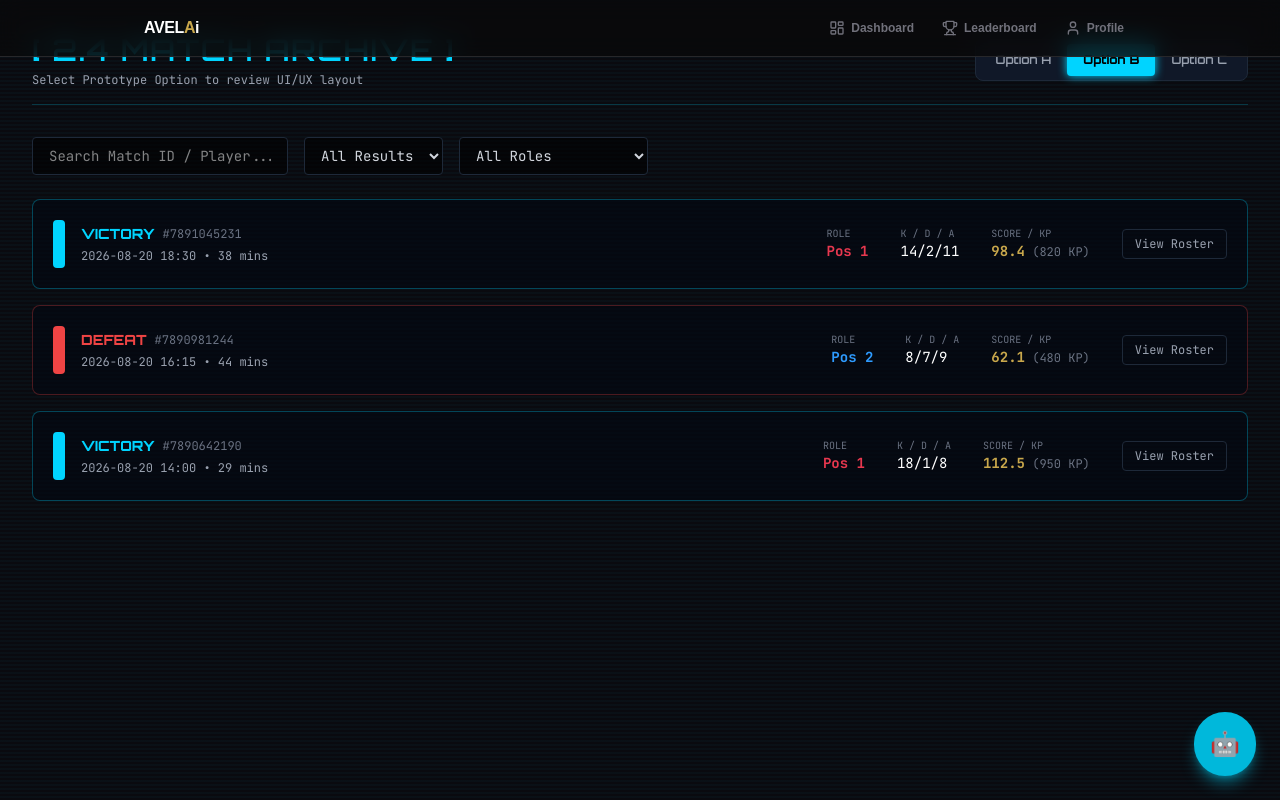
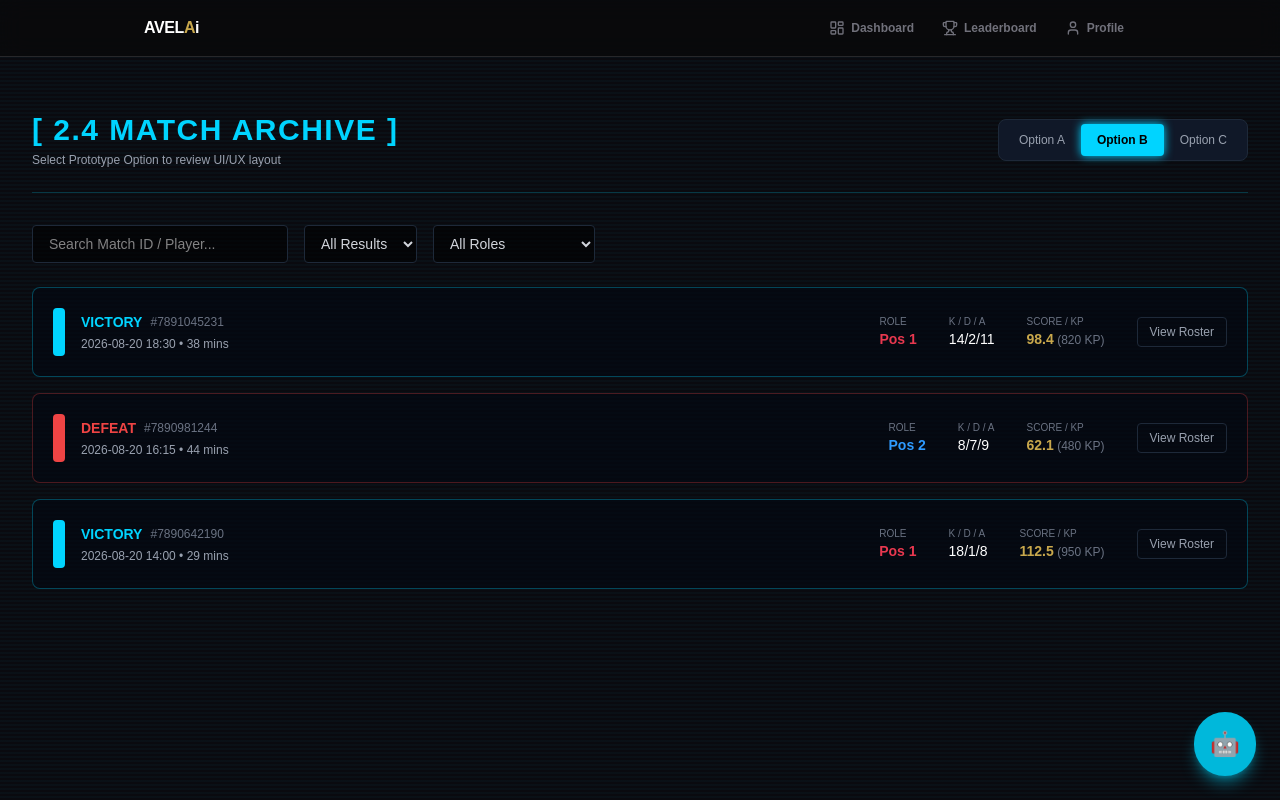
Before and after one commit to illiYhad/avelai, a Next.js app: page /match-history in a window 1280 px wide. Both pictures are taken after a click on the button "Option B". Built offline with nearby package versions, Linux system fonts and the light colour scheme.

Commit message:
fix: add top padding to prevent navbar clipping

```diff
--- a/app/match-history/page.tsx
+++ b/app/match-history/page.tsx
@@ -17,7 +17,7 @@ interface PlayerStat {
 
 interface MatchRecord {
     match_id: string;
-    duration: number; // minutes
+    duration: number;
     radiant_win: boolean;
     evaluated_at: string;
     user_won: boolean;
@@ -110,7 +110,7 @@ const MOCK_MATCHES: MatchRecord[] = [
 export default function MatchHistoryPage() {
     const [activeTab, setActiveTab] = useState<'A' | 'B' | 'C'>('A');
     const [searchTerm, setSearchTerm] = useState('');
-    const [filterResult, setFilterResult] = useState<'all' | 'win' | 'loss'>('all');
+    const [filterResult, setFilterResult] = useState<string>('all');
     const [filterRole, setFilterRole] = useState<string>('all');
     const [expandedMatchId, setExpandedMatchId] = useState<string | null>(null);
     const [selectedMatch, setSelectedMatch] = useState<MatchRecord>(MOCK_MATCHES[0]);
@@ -130,29 +130,24 @@ export default function MatchHistoryPage() {
     }, [searchTerm, filterResult, filterRole]);
 
     return (
-        <div className="min-h-screen bg-[#0A0A0F] text-white p-4 md:p-8 relative overflow-hidden font-sans">
-            <style jsx global>{`
-        @import url('https://fonts.googleapis.com/css2?family=JetBrains+Mono:wght@400;700&family=Orbitron:wght@600;800&display=swap');
-        .font-jetbrains { font-family: 'JetBrains Mono', monospace !important; }
-        .font-orbitron { font-family: 'Orbitron', sans-serif !important; }
-      `}</style>
-
+        <div className="min-h-screen bg-[#0A0A0F] text-white px-4 md:px-8 pb-12 pt-24 md:pt-28 relative overflow-hidden font-mono">
             {/* Cyber Scanline */}
             <div
                 className="absolute inset-0 pointer-events-none z-0"
                 style={{
-                    backgroundImage: `repeating-linear-gradient(0deg, transparent, transparent 2px, rgba(0, 212, 255, 0.03) 2px, rgba(0, 212, 255, 0.03) 4px)`,
+                    backgroundImage:
+                        'repeating-linear-gradient(0deg, transparent, transparent 2px, rgba(0, 212, 255, 0.03) 2px, rgba(0, 212, 255, 0.03) 4px)',
                 }}
             />
 
             <div className="max-w-7xl mx-auto z-10 relative">
                 {/* Header & Prototype Selector */}
-                <div className="flex flex-col md:flex-row justify-between items-center mb-8 border-b border-[#00D4FF]/20 pb-4 gap-4">
+                <div className="flex flex-col md:flex-row justify-between items-start md:items-center mb-8 border-b border-[#00D4FF]/20 pb-6 gap-4">
                     <div>
-                        <h1 className="font-orbitron text-2xl md:text-3xl text-[#00D4FF] tracking-wider">
+                        <h1 className="text-2xl md:text-3xl text-[#00D4FF] tracking-wider font-bold">
                             [ 2.4 MATCH ARCHIVE ]
                         </h1>
-                        <p className="text-xs text-gray-400 font-jetbrains mt-1">
+                        <p className="text-xs text-gray-400 mt-1">
                             Select Prototype Option to review UI/UX layout
                         </p>
                     </div>
@@ -162,7 +157,7 @@ export default function MatchHistoryPage() {
                             <button
                                 key={tab}
                                 onClick={() => setActiveTab(tab)}
-                                className={`px-4 py-2 rounded font-orbitron text-xs transition-all ${activeTab === tab
+                                className={`px-4 py-2 rounded text-xs transition-all ${activeTab === tab
                                         ? 'bg-[#00D4FF] text-black font-bold shadow-[0_0_10px_#00D4FF]'
                                         : 'text-gray-400 hover:text-white'
                                     }`}
@@ -174,7 +169,7 @@ export default function MatchHistoryPage() {
                 </div>
 
                 {/* Global Controls */}
-                <div className="flex flex-wrap gap-4 mb-6 font-jetbrains text-sm">
+                <div className="flex flex-wrap gap-4 mb-6 text-sm">
                     <input
                         type="text"
                         placeholder="Search Match ID / Player..."
@@ -184,7 +179,7 @@ export default function MatchHistoryPage() {
                     />
                     <select
                         value={filterResult}
-                        onChange={(e) => setFilterResult(e.target.value as any)}
+                        onChange={(e) => setFilterResult(e.target.value)}
                         className="bg-black/60 border border-gray-800 focus:border-[#00D4FF] px-3 py-2 rounded text-gray-300 outline-none"
                     >
                         <option value="all">All Results</option>
@@ -208,7 +203,7 @@ export default function MatchHistoryPage() {
                 {/* --- OPTION A: Cyber Terminal Table --- */}
                 {activeTab === 'A' && (
                     <div className="border border-gray-800 bg-gray-950/70 rounded-lg overflow-x-auto">
-                        <table className="w-full text-left font-jetbrains text-xs">
+                        <table className="w-full text-left text-xs">
                             <thead className="bg-gray-900/80 border-b border-gray-800 text-[#00D4FF]">
                                 <tr>
                                     <th className="p-4">MATCH ID</th>
@@ -227,8 +222,10 @@ export default function MatchHistoryPage() {
                                         <td className="p-4 text-gray-300 font-bold">#{m.match_id}</td>
                                         <td className="p-4 text-gray-500">{m.evaluated_at}</td>
                                         <td className="p-4">
-                                            <span className={`px-2 py-1 rounded text-[10px] font-bold ${m.user_won ? 'bg-[#00D4FF]/20 text-[#00D4FF]' : 'bg-[#EF4444]/20 text-[#EF4444]'
-                                                }`}>
+                                            <span
+                                                className={`px-2 py-1 rounded text-[10px] font-bold ${m.user_won ? 'bg-[#00D4FF]/20 text-[#00D4FF]' : 'bg-[#EF4444]/20 text-[#EF4444]'
+                                                    }`}
+                                            >
                                                 {m.user_won ? 'VICTORY' : 'DEFEAT'}
                                             </span>
                                         </td>
@@ -238,7 +235,8 @@ export default function MatchHistoryPage() {
                                             </span>
                                         </td>
                                         <td className="p-4 text-gray-300">
-                                            {m.user_stats.kills} / <span className="text-red-400">{m.user_stats.deaths}</span> / {m.user_stats.assists}
+                                            {m.user_stats.kills} / <span className="text-red-400">{m.user_stats.deaths}</span> /{' '}
+                                            {m.user_stats.assists}
                                         </td>
                                         <td className="p-4 text-[#C9A84C] font-bold">{m.user_stats.total_score}</td>
                                         <td className="p-4 text-gray-400">{m.user_stats.base_kp}</td>
@@ -252,7 +250,7 @@ export default function MatchHistoryPage() {
 
                 {/* --- OPTION B: Match Card Feed --- */}
                 {activeTab === 'B' && (
-                    <div className="flex flex-col gap-4 font-jetbrains">
+                    <div className="flex flex-col gap-4">
                         {filteredMatches.map((m) => (
                             <div
                                 key={m.match_id}
@@ -264,8 +262,10 @@ export default function MatchHistoryPage() {
                                         <div className={`w-3 h-12 rounded ${m.user_won ? 'bg-[#00D4FF]' : 'bg-[#EF4444]'}`} />
                                         <div>
                                             <div className="flex items-center gap-2">
-                                                <span className={`font-orbitron font-bold text-sm ${m.user_won ? 'text-[#00D4FF]' : 'text-[#EF4444]'
-                                                    }`}>
+                                                <span
+                                                    className={`font-bold text-sm ${m.user_won ? 'text-[#00D4FF]' : 'text-[#EF4444]'
+                                                        }`}
+                                                >
                                                     {m.user_won ? 'VICTORY' : 'DEFEAT'}
                                                 </span>
                                                 <span className="text-gray-500 text-xs">#{m.match_id}</span>
@@ -285,7 +285,9 @@ export default function MatchHistoryPage() {
                                         </div>
                                         <div>
                                             <div className="text-[10px] text-gray-500 uppercase">K / D / A</div>
-                                            <span>{m.user_stats.kills}/{m.user_stats.deaths}/{m.user_stats.assists}</span>
+                                            <span>
+                                                {m.user_stats.kills}/{m.user_stats.deaths}/{m.user_stats.assists}
+                                            </span>
                                         </div>
                                         <div>
                                             <div className="text-[10px] text-gray-500 uppercase">Score / KP</div>
@@ -293,7 +295,9 @@ export default function MatchHistoryPage() {
                                             <span className="text-xs text-gray-500"> ({m.user_stats.base_kp} KP)</span>
                                         </div>
                                         <button
-                                            onClick={() => setExpandedMatchId(expandedMatchId === m.match_id ? null : m.match_id)}
+                                            onClick={() =>
+                                                setExpandedMatchId(expandedMatchId === m.match_id ? null : m.match_id)
+                                            }
                                             className="px-3 py-1.5 border border-gray-800 hover:border-gray-600 rounded text-xs text-gray-400"
                                         >
                                             {expandedMatchId === m.match_id ? 'Hide Roster' : 'View Roster'}
@@ -304,10 +308,15 @@ export default function MatchHistoryPage() {
                                 {expandedMatchId === m.match_id && (
                                     <div className="mt-4 pt-4 border-t border-gray-900 grid grid-cols-1 md:grid-cols-2 gap-2 text-xs">
                                         {m.players.map((p) => (
-                                            <div key={p.user_id} className="flex justify-between bg-black/40 p-2 rounded border border-gray-900">
+                                            <div
+                                                key={p.user_id}
+                                                className="flex justify-between bg-black/40 p-2 rounded border border-gray-900"
+                                            >
                                                 <span className="text-gray-300">{p.display_name}</span>
                                                 <span style={{ color: ROLE_COLORS[p.role] }}>{p.role}</span>
-                                                <span className="text-gray-400">{p.kills}/{p.deaths}/{p.assists}</span>
+                                                <span className="text-gray-400">
+                                                    {p.kills}/{p.deaths}/{p.assists}
+                                                </span>
                                                 <span className="text-[#C9A84C]">{p.total_score}</span>
                                             </div>
                                         ))}
@@ -320,7 +329,7 @@ export default function MatchHistoryPage() {
 
                 {/* --- OPTION C: Split Panel NOC Dashboard --- */}
                 {activeTab === 'C' && (
-                    <div className="grid grid-cols-1 lg:grid-cols-12 gap-6 font-jetbrains">
+                    <div className="grid grid-cols-1 lg:grid-cols-12 gap-6">
                         {/* Left List */}
                         <div className="lg:col-span-5 flex flex-col gap-3 max-h-[600px] overflow-y-auto pr-2">
                             {filteredMatches.map((m) => (
@@ -340,7 +349,9 @@ export default function MatchHistoryPage() {
                                     </div>
                                     <div className="flex justify-between items-center mt-2 text-xs text-gray-400">
                                         <span style={{ color: ROLE_COLORS[m.user_stats.role] }}>{m.user_stats.role}</span>
-                                        <span>{m.user_stats.kills}/{m.user_stats.deaths}/{m.user_stats.assists}</span>
+                                        <span>
+                                            {m.user_stats.kills}/{m.user_stats.deaths}/{m.user_stats.assists}
+                                        </span>
                                         <span className="text-[#C9A84C] font-bold">{m.user_stats.total_score} pts</span>
                                     </div>
                                 </div>
@@ -352,11 +363,13 @@ export default function MatchHistoryPage() {
                             <div>
                                 <div className="flex justify-between items-start border-b border-gray-800 pb-4">
                                     <div>
-                                        <h2 className="font-orbitron text-lg text-white">MATCH #{selectedMatch.match_id}</h2>
+                                        <h2 className="text-lg text-white font-bold">MATCH #{selectedMatch.match_id}</h2>
                                         <p className="text-xs text-gray-500 mt-1">Evaluated at {selectedMatch.evaluated_at}</p>
                                     </div>
-                                    <div className={`px-3 py-1 rounded text-xs font-bold ${selectedMatch.user_won ? 'bg-[#00D4FF]/20 text-[#00D4FF]' : 'bg-[#EF4444]/20 text-[#EF4444]'
-                                        }`}>
+                                    <div
+                                        className={`px-3 py-1 rounded text-xs font-bold ${selectedMatch.user_won ? 'bg-[#00D4FF]/20 text-[#00D4FF]' : 'bg-[#EF4444]/20 text-[#EF4444]'
+                                            }`}
+                                    >
                                         {selectedMatch.user_won ? 'VICTORY' : 'DEFEAT'}
                                     </div>
                                 </div>
@@ -376,13 +389,20 @@ export default function MatchHistoryPage() {
                                     </div>
                                 </div>
 
-                                <h3 className="text-xs font-orbitron text-[#00D4FF] mb-3 uppercase tracking-wider">Player Breakdown</h3>
+                                <h3 className="text-xs text-[#00D4FF] mb-3 uppercase tracking-wider font-bold">
+                                    Player Breakdown
+                                </h3>
                                 <div className="flex flex-col gap-2">
                                     {selectedMatch.players.map((p) => (
-                                        <div key={p.user_id} className="flex justify-between items-center bg-black/40 p-2.5 rounded border border-gray-900 text-xs">
+                                        <div
+                                            key={p.user_id}
+                                            className="flex justify-between items-center bg-black/40 p-2.5 rounded border border-gray-900 text-xs"
+                                        >
                                             <span className="text-gray-200 font-bold">{p.display_name}</span>
                                             <span style={{ color: ROLE_COLORS[p.role] }}>{p.role}</span>
-                                            <span className="text-gray-400">{p.kills} / {p.deaths} / {p.assists}</span>
+                                            <span className="text-gray-400">
+                                                {p.kills} / {p.deaths} / {p.assists}
+                                            </span>
                                             <span className="text-[#C9A84C] font-bold">{p.total_score}</span>
                                         </div>
                                     ))}
```
